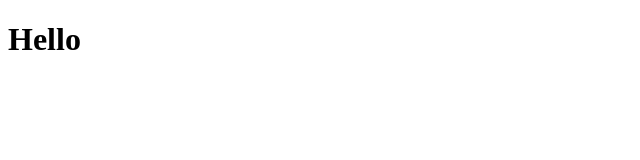
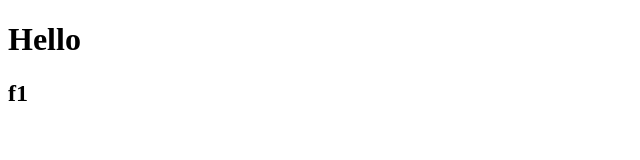
Before and after one commit to arunmclaysys/gitdummies01, a plain HTML site: page index.html in a window 1280 px wide. Shown: the full height of the page, 0-640 px from the left. Drawn offline with Linux system fonts and the light colour scheme.

Commit message:
f1 added

```diff
--- a/index.html
+++ b/index.html
@@ -7,5 +7,6 @@
 </head>
 <body>
     <h1>Hello</h1>
+    <h2>f1</h2>
 </body>
 </html>
```
